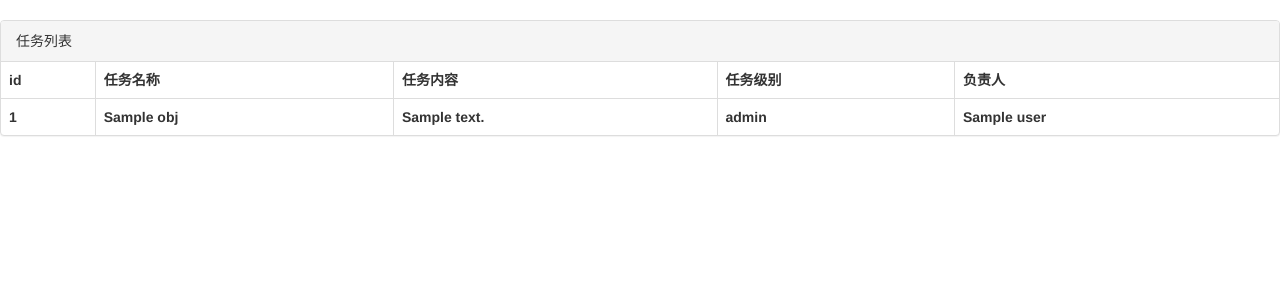
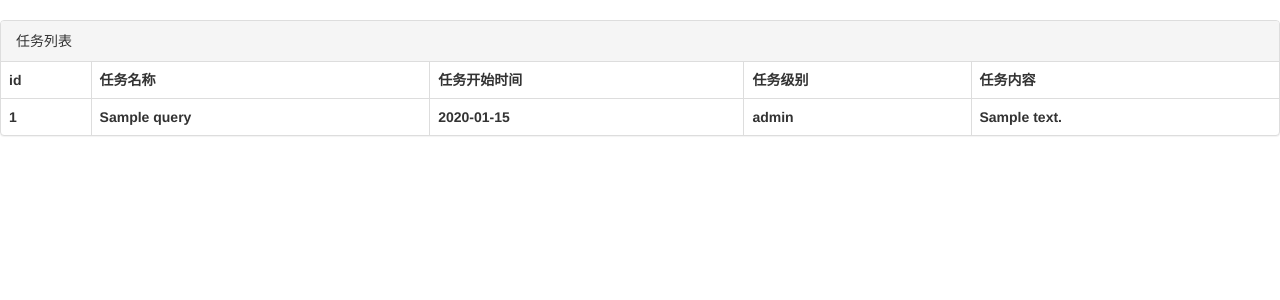
Before and after one commit to czwzsf/web_django4, a Django app: template templates/user/index.html in a window 1280 px wide. Shown: the part 52-352 px from the top of the page. Run offline with Django 4.2, Linux system fonts and the light colour scheme; the template is opened without the code that fills it: most values are stand-ins (such as "Sample title", 1, 10 or a date in 2020); lists and menus that the app fills with data are empty; some libraries are stand-ins or nearby versions.

Commit message:
6.6日用户任务显示模块创建完成

```diff
--- a/templates/user/index.html
+++ b/templates/user/index.html
@@ -7,30 +7,28 @@
     <div class="panel panel-default">
         <!-- Default panel contents -->
         <div class="panel-heading">任务列表</div>
+
+        <!-- Table -->
         <table class="table table-bordered">
             <thead>
             <tr>
                 <th>id</th>
                 <th>任务名称</th>
+                <th>任务开始时间</th>
+                <th>任务级别</th>
                 <th>任务内容</th>
-                <th>任务级别</th>
-                <th>负责人</th>
             </tr>
             </thead>
-            {% for obj in queryset %}
+            {% for query in queryset %}
                 <tr>
-                    <th>{{ obj.id }}</th>
-                    <th>{{ obj.title }}</th>
-                    <th>{{ obj.detail }}</th>
-                    <th>{{ obj.get_level_display }}</th>
-                    <th>{{ obj.user }}</th>
+                    <th>{{ query.id }}</th>
+                    <th>{{ query.title }}</th>
+                    <th>{{ query.createtime }}</th>
+                    <th>{{ query.get_level_display }}</th>
+                    <th>{{ query.detail }}</th>
                 </tr>
             {% endfor %}
 
         </table>
     </div>
 {% endblock %}
-
-{% block js %}
-
-{% endblock %}
--- a/web/web_views/user.py
+++ b/web/web_views/user.py
@@ -49,17 +49,17 @@ class TaskModelForm(forms.ModelForm):
         }
 
 
-@csrf_exempt
 def index(request):
     info_id = request.session.get('info')['id']
     queryset = models.Task.objects.filter(user=info_id).all()
+    print(queryset)
     taskform = TaskModelForm()
     context = {
         "taskform": taskform,
         "queryset": queryset,
     }
 
-    return render(request, 'user/index.html', context)
+    return render(request, 'user/index.html', {'queryset': queryset})
 
 
 def logout(request):
```
Also changed, not shown: web/migrations/0004_delete_task.py (added), web/models.py (line endings or trailing spaces).
